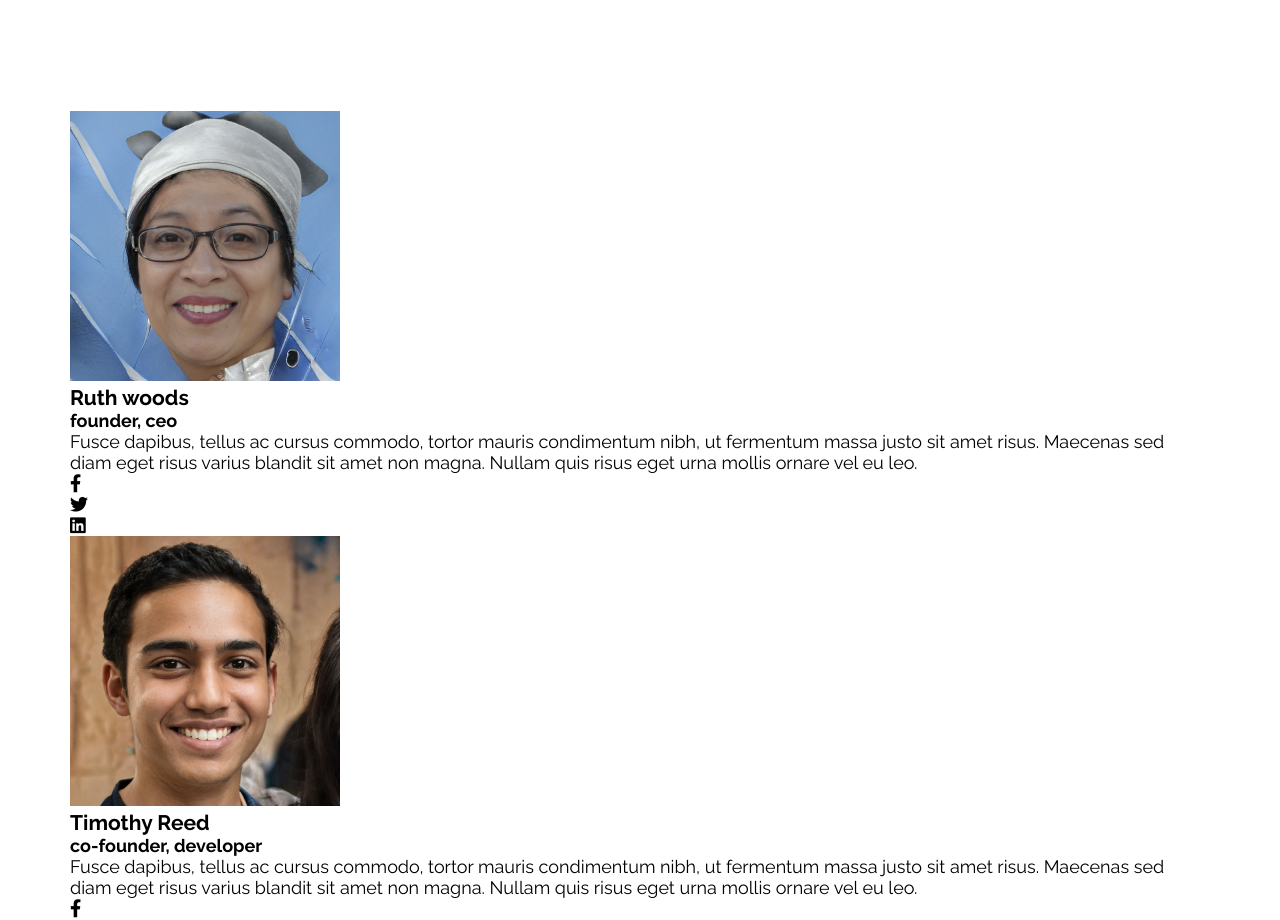
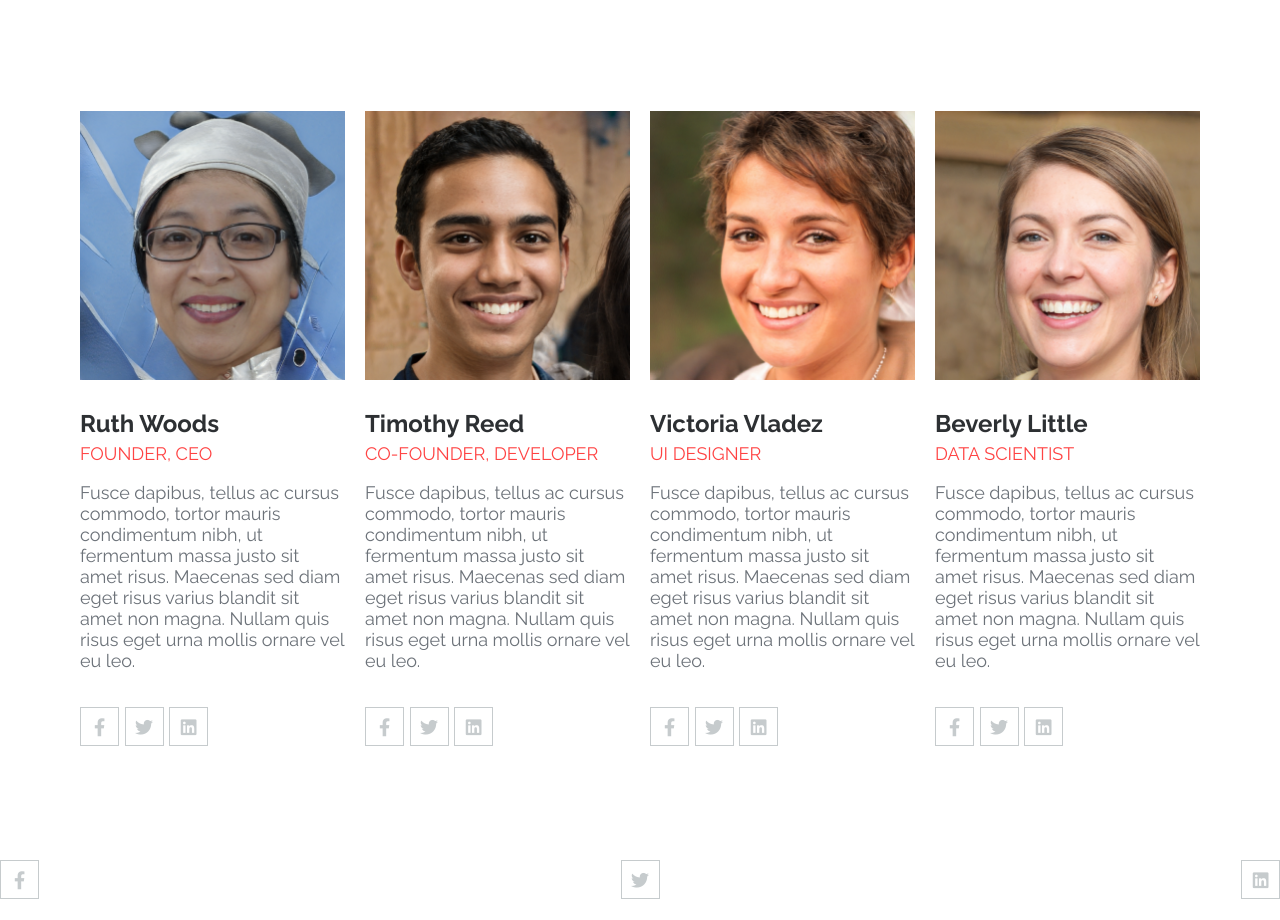
Before and after one commit to selukdiana/activebox_landing, a website built with Parcel: page src/index.html in a window 1280 px wide. Shown: the part 2191-3111 px from the top of the page. After the commit the page ends 3090 px from the top, so only its background shows below. Built offline with nearby package versions, Linux system fonts and the light colour scheme; a web font is replaced by a local one.

Commit message:
finish employees section

```diff
--- a/src/scss/employees.scss
+++ b/src/scss/employees.scss
@@ -1,63 +1,107 @@
 .employees {
-
   // .employees__row
 
   &__row {
+    display: flex;
+    justify-content: space-between;
+    width: 100%;
+    padding: 0px -10px;
+    @media (max-width: 768px) {
+      flex-wrap: wrap;
+      justify-content: space-evenly;
+      row-gap: 50px;
+    }
+    @media (max-width: 576px) {
+      width: 100%;
     }
   }
-.container {
 }
 .row-employees {
-
   // .row-employees__card
 
   &__card {
+    margin: 0 10px;
+    @media (max-width: 768px) {
+      width: 20rem;
+    }
+    @media (max-width: 576px) {
+      width: 100%;
+    }
   }
 }
 .card-employees {
-
   // .card-employees__content
 
   &__content {
+    display: flex;
+    flex-direction: column;
+    justify-content: center;
+    height: 100%;
   }
 
   // .card-employees__img
 
   &__img {
+    max-width: 15rem;
+    max-height: 15rem;
+    margin-bottom: 1.67rem;
+    @media (max-width: 768px) {
+      max-width: none;
+      max-height: none;
+      max-width: 100%;
+      height: 16.3rem;
+    }
+    @media (max-width: 576px) {
+      max-width: 50%;
+      height: 50%;
+    }
+    @media (max-width: 320px) {
+      max-width: 100%;
+      height: 16.3rem;
+    }
+    & img {
+      width: 100%;
+      height: 100%;
+      object-fit: cover;
+    }
   }
 
   // .card-employees__title
 
   &__title {
+    font-weight: 700;
+    font-size: $_24px;
+    color: $deep_grey;
+    text-transform: capitalize;
+    line-height: calc(28em / 24);
+    margin-bottom: 0.3rem;
   }
 
   // .card-employees__subtitle
 
   &__subtitle {
+    font-weight: 400;
+    font-size: $_18px;
+    color: $orange;
+    text-transform: uppercase;
+    line-height: calc(21em / 18);
+    margin-bottom: 1rem;
+    flex-grow: 1;
   }
 
   // .card-employees__description
 
   &__description {
+    font-weight: 400;
+    font-size: $_18px;
+    color: $grey;
+    line-height: calc(21em / 18);
+    margin-bottom: 2rem;
   }
 
   // .card-employees__socials
 
   &__socials {
+    width: 128px;
   }
 }
-.socials {
-
-		// .socials__item
-
-		&__item {
-		}
-}
-.fab {
-}
-.fa-facebook-f {
-}
-.fa-twitter {
-}
-.fa-linkedin {
-}
--- a/src/scss/index.scss
+++ b/src/scss/index.scss
@@ -37,6 +37,9 @@ body.lock {
   @media (max-width: 768px) {
     max-width: 720px;
   }
+  @media (max-width: 576px) {
+    max-width: 540px;
+  }
   @media (max-width: 320px) {
     max-width: 280px;
     padding: 0;
@@ -73,3 +76,22 @@ section {
     line-height: 60px;
   }
 }
+
+.socials {
+  display: flex;
+  justify-content: space-between;
+  // .socials__item
+
+  &__item {
+    width: 39px;
+    height: 39px;
+    border: 1px solid $light-grey;
+    display: flex;
+    justify-content: center;
+    align-items: center;
+  }
+}
+.fab {
+  color: $light-grey;
+  font-size: 18px;
+}
```
Also changed, not shown: src/index.html (+4 -4 lines). Lines whose indentation alone changed are shown as unchanged.
